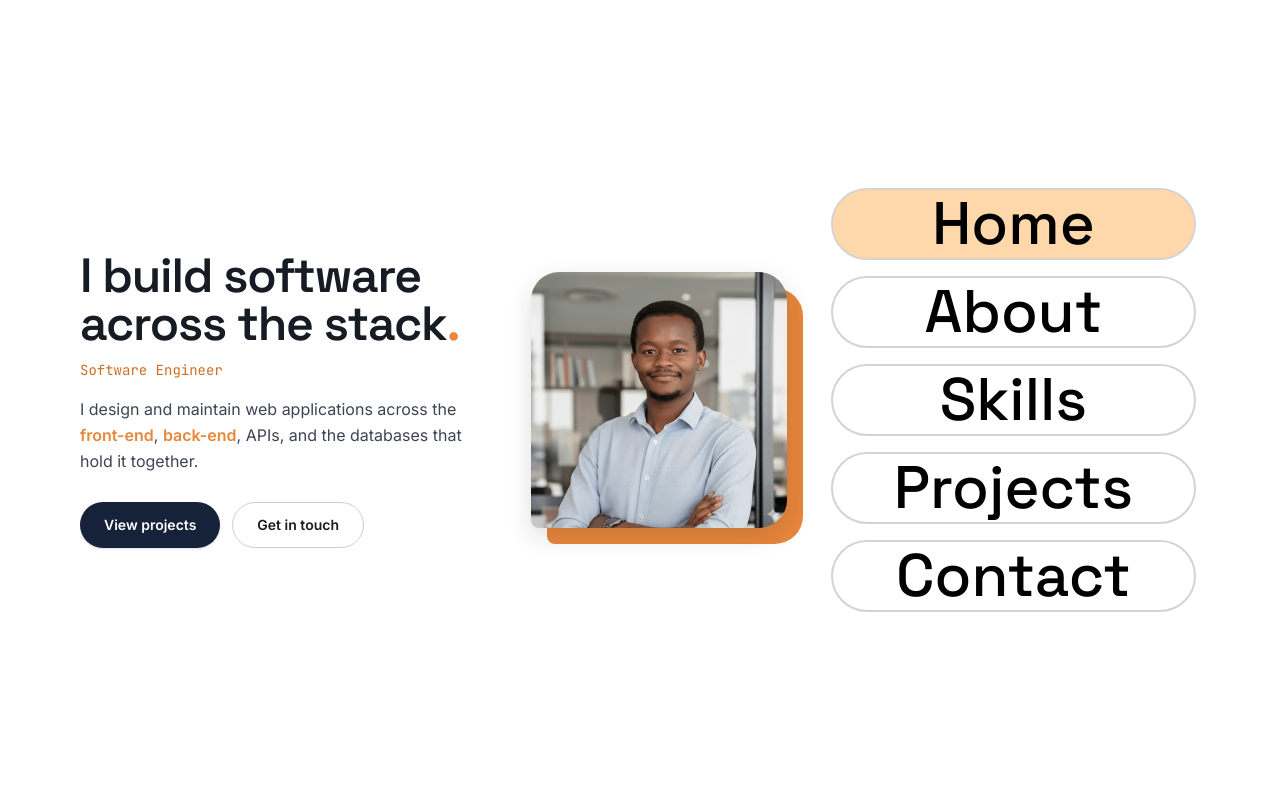
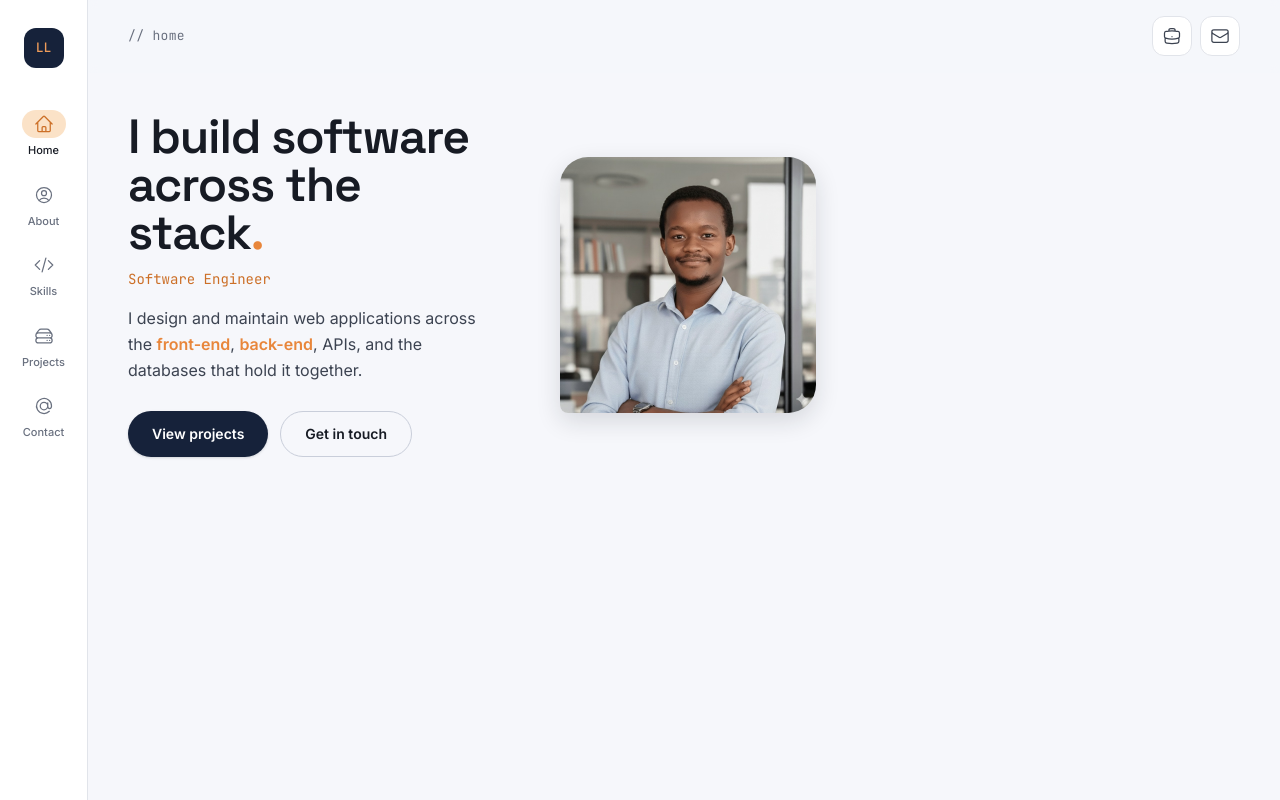
Before and after one commit to LuyaLukhele/portfolio3.0, a React (Create React App) app: page / in a window 1280 px wide. Built offline with nearby package versions, Linux system fonts and the light colour scheme.

Commit message:
feat: rebuild navigation as MD3 nav rail / top bar / bottom nav

```diff
--- a/src/components/layout.jsx
+++ /dev/null
@@ -1,15 +0,0 @@
-const SplitScreenLayout = ({ children }) => {
-  const [leftside, rightside] = children
-  return (
-    <div className="w-full h-[80vh] p-2 flex flex-col-reverse lg:flex-row lg:p-10 lg:p-20">
-      <div className="flex-1 min-h-0 flex flex-col overflow-y-auto lg:basis-2/3 lg:h-full pr-2 lg:pr-10">
-        <div className="w-full lg:m-auto">{leftside}</div>
-      </div>
-      <div className="shrink-0 flex flex-col lg:basis-1/3 lg:h-full lg:overflow-y-auto">
-        <div className="m-auto w-full">{rightside}</div>
-      </div>
-    </div>
-  )
-}
-
-export default SplitScreenLayout
--- a/src/components/navigation.jsx
+++ b/src/components/navigation.jsx
@@ -1,22 +1,25 @@
-import React, { useState } from "react"
-import SplitScreenLayout from "./layout"
+import { useEffect, useState } from "react"
 import Contact from "./contact"
 import About from "./about"
 import Projects from "./projects"
 import Skills from "./skills"
 import Home from "./home"
+import { copyToClipboard } from "../utils/clipboard"
+
+const EMAIL = "lukheleluyanda@gmail.com"
+const LINKEDIN_URL = "https://www.linkedin.com/in/luyalukhele/"
 
 const links = [
   {
     id: 0,
     link: "Home",
-    place: () => <Home />,
+    place: (navigate) => <Home onNavigate={navigate} />,
     icon: homeIcon(),
   },
   {
     id: 1,
     link: "About",
-    place: (navigate) => <About onContactClick={() => navigate(4)} />,
+    place: (navigate) => <About onNavigate={navigate} />,
     icon: aboutIcon(),
   },
   {
@@ -41,54 +44,108 @@ const links = [
 
 function Nav() {
   const [open, setOpen] = useState(0)
+  const [scrolled, setScrolled] = useState(false)
 
-  const Rightside = () => (
-    <div className="text-center sticky top-0 z-10 bg-white lg:top-20 lg:bg-transparent">
-      <ul className="flex flex-row justify-center py-1 lg:py-0 lg:flex-col">
-        {links.map(({ id, link, icon }) => (
-          <li
-            className={
-              "m-1 overflow-hidden w-10 lg:w-auto flex flex-row justify-center transition ease-in-out delay-150 hover:-translate-y-1 hover:bg-orange-500 hover:animate-pulse duration-300 ... border-solid border-2 rounded-full border-stone-300 py-1 my-2 lg:px-4" +
-              (open === id
-                ? " animate-bounce-slow border-orange-200 bg-orange-200 hover:bg-orange-400 duration-300"
-                : "")
-            }
-            key={id}
-          >
-            <button
-              className={
-                "lg:text-6xl flex flex-row justify-center cursor-pointer self-center w-full " +
-                (open === id ? "text-black" : "lg:text-black")
-              }
-              onClick={() => ClickHandler(id)}
-            >
-              <span className="self-center lg:hidden">{icon}</span>
-              <span className="hidden lg:inline font-display font-medium">
-                {link}
-              </span>
-            </button>
-          </li>
-        ))}
-      </ul>
-    </div>
-  )
+  useEffect(() => {
+    const onScroll = () => setScrolled(window.scrollY > 4)
+    window.addEventListener("scroll", onScroll)
+    return () => window.removeEventListener("scroll", onScroll)
+  }, [])
 
-  function ClickHandler(id) {
+  function navigate(id) {
     setOpen(id)
   }
 
-  var ss = links.find((l) => l.id === open)
+  const active = links.find((l) => l.id === open)
 
-  const Leftside = () => (
-    <div key={open} className="page-transition">
-      {ss.place(ClickHandler)}
+  const indicatorClasses = (id) =>
+    "flex items-center justify-center w-11 h-7 rounded-[14px] transition-colors duration-150 " +
+    (id === open
+      ? "bg-orange-90 text-orange-40"
+      : "text-ink-500 hover:bg-surface-container-high")
+
+  return (
+    <div className="lg:grid lg:grid-cols-[88px_1fr] min-h-screen bg-surface font-body">
+      <nav
+        aria-label="Primary"
+        className="hidden lg:flex lg:flex-col lg:items-center lg:sticky lg:top-0 lg:h-screen bg-surface-container border-r border-outline py-7 gap-1.5"
+      >
+        <div className="w-10 h-10 rounded-xl bg-navy-20 text-orange-60 flex items-center justify-center font-mono text-[13px] font-medium mb-7">
+          LL
+        </div>
+        {links.map(({ id, link, icon }) => (
+          <button
+            key={id}
+            type="button"
+            aria-current={id === open ? "page" : undefined}
+            className={
+              "flex flex-col items-center gap-1 w-14 py-2 font-body text-[11px] font-medium " +
+              (id === open ? "text-ink-900" : "text-ink-500")
+            }
+            onClick={() => navigate(id)}
+          >
+            <span className={indicatorClasses(id)}>{icon}</span>
+            {link}
+          </button>
+        ))}
+      </nav>
+
+      <div className="flex flex-col min-h-screen">
+        <header
+          className={
+            "flex items-center justify-between px-5 lg:px-10 py-4 sticky top-0 z-10 bg-surface/90 backdrop-blur-sm border-b transition-colors " +
+            (scrolled ? "border-outline" : "border-transparent")
+          }
+        >
+          <span className="font-mono text-[13px] text-ink-500 tracking-wide">
+            {`// ${active.link.toLowerCase()}`}
+          </span>
+          <div className="flex gap-2">
+            <a
+              href={LINKEDIN_URL}
+              target="_blank"
+              rel="noreferrer"
+              title="LinkedIn"
+              className="w-10 h-10 rounded-xl flex items-center justify-center bg-surface-container border border-outline text-ink-700 hover:bg-surface-container-high"
+            >
+              {linkedinIcon()}
+            </a>
+            <button
+              type="button"
+              title="Copy email"
+              onClick={() => copyToClipboard(EMAIL)}
+              className="w-10 h-10 rounded-xl flex items-center justify-center bg-surface-container border border-outline text-ink-700 hover:bg-surface-container-high"
+            >
+              {mailIcon()}
+            </button>
+          </div>
+        </header>
+
+        <main className="flex-1 px-5 lg:px-10 pb-24 lg:pb-10 max-w-3xl">
+          <div key={open} className="page-transition">
+            {active.place(navigate)}
+          </div>
+        </main>
+      </div>
+
+      <nav
+        aria-label="Primary"
+        className="lg:hidden fixed bottom-0 left-0 right-0 flex justify-between px-3 py-2 bg-surface-container border-t border-outline z-10"
+      >
+        {links.map(({ id, link, icon }) => (
+          <button
+            key={id}
+            type="button"
+            aria-label={link}
+            aria-current={id === open ? "page" : undefined}
+            className={indicatorClasses(id)}
+            onClick={() => navigate(id)}
+          >
+            {icon}
+          </button>
+        ))}
+      </nav>
     </div>
-  )
-  return (
-    <SplitScreenLayout>
-      <Leftside />
-      <Rightside />
-    </SplitScreenLayout>
   )
 }
 
@@ -102,7 +159,7 @@ function homeIcon() {
       viewBox="0 0 24 24"
       strokeWidth={1.5}
       stroke="currentColor"
-      className="w-6 h-6"
+      className="w-5 h-5"
     >
       <path
         strokeLinecap="round"
@@ -121,7 +178,7 @@ function aboutIcon() {
       viewBox="0 0 24 24"
       strokeWidth={1.5}
       stroke="currentColor"
-      className="w-6 h-6"
+      className="w-5 h-5"
     >
       <path
         strokeLinecap="round"
@@ -140,7 +197,7 @@ function skillIcon() {
       viewBox="0 0 24 24"
       strokeWidth={1.5}
       stroke="currentColor"
-      className="w-6 h-6"
+      className="w-5 h-5"
     >
       <path
         strokeLinecap="round"
@@ -159,7 +216,7 @@ function projectIcon() {
       viewBox="0 0 24 24"
       strokeWidth={1.5}
       stroke="currentColor"
-      className="w-6 h-6"
+      className="w-5 h-5"
     >
       <path
         strokeLinecap="round"
@@ -178,7 +235,7 @@ function cotactIcon() {
       viewBox="0 0 24 24"
       strokeWidth={1.5}
       stroke="currentColor"
-      className="w-6 h-6"
+      className="w-5 h-5"
     >
       <path
         strokeLinecap="round"
@@ -187,3 +244,41 @@ function cotactIcon() {
     </svg>
   )
 }
+
+function linkedinIcon() {
+  return (
+    <svg
+      xmlns="http://www.w3.org/2000/svg"
+      fill="none"
+      viewBox="0 0 24 24"
+      strokeWidth={1.5}
+      stroke="currentColor"
+      className="w-5 h-5"
+    >
+      <path
+        strokeLinecap="round"
+        strokeLinejoin="round"
+        d="M20.25 14.15v4.25c0 1.094-.787 2.036-1.872 2.18-2.087.277-4.216.42-6.378.42s-4.291-.143-6.378-.42c-1.085-.144-1.872-1.086-1.872-2.18v-4.25m16.5 0a2.18 2.18 0 00.75-1.661V8.706c0-1.081-.768-2.015-1.837-2.175a48.114 48.114 0 00-3.413-.387m4.5 8.006c-.194.165-.42.295-.673.38A23.978 23.978 0 0112 15.75c-2.648 0-5.195-.429-7.577-1.22a2.016 2.016 0 01-.673-.38m0 0A2.18 2.18 0 013 12.489V8.706c0-1.081.768-2.015 1.837-2.175a48.111 48.111 0 013.413-.387m7.5 0V5.25A2.25 2.25 0 0013.5 3h-3a2.25 2.25 0 00-2.25 2.25v.894m7.5 0a48.667 48.667 0 00-7.5 0M12 12.75h.008v.008H12v-.008z"
+      />
+    </svg>
+  )
+}
+
+function mailIcon() {
+  return (
+    <svg
+      xmlns="http://www.w3.org/2000/svg"
+      fill="none"
+      viewBox="0 0 24 24"
+      strokeWidth={1.5}
+      stroke="currentColor"
+      className="w-5 h-5"
+    >
+      <path
+        strokeLinecap="round"
+        strokeLinejoin="round"
+        d="M21.75 6.75v10.5a2.25 2.25 0 01-2.25 2.25h-15a2.25 2.25 0 01-2.25-2.25V6.75m19.5 0A2.25 2.25 0 0019.5 4.5h-15a2.25 2.25 0 00-2.25 2.25m19.5 0v.243a2.25 2.25 0 01-1.07 1.916l-7.5 4.615a2.25 2.25 0 01-2.36 0L3.32 8.91a2.25 2.25 0 01-1.07-1.916V6.75"
+      />
+    </svg>
+  )
+}
```
Also changed, not shown: 1 other file (tests, documents, lock files or other folders).
